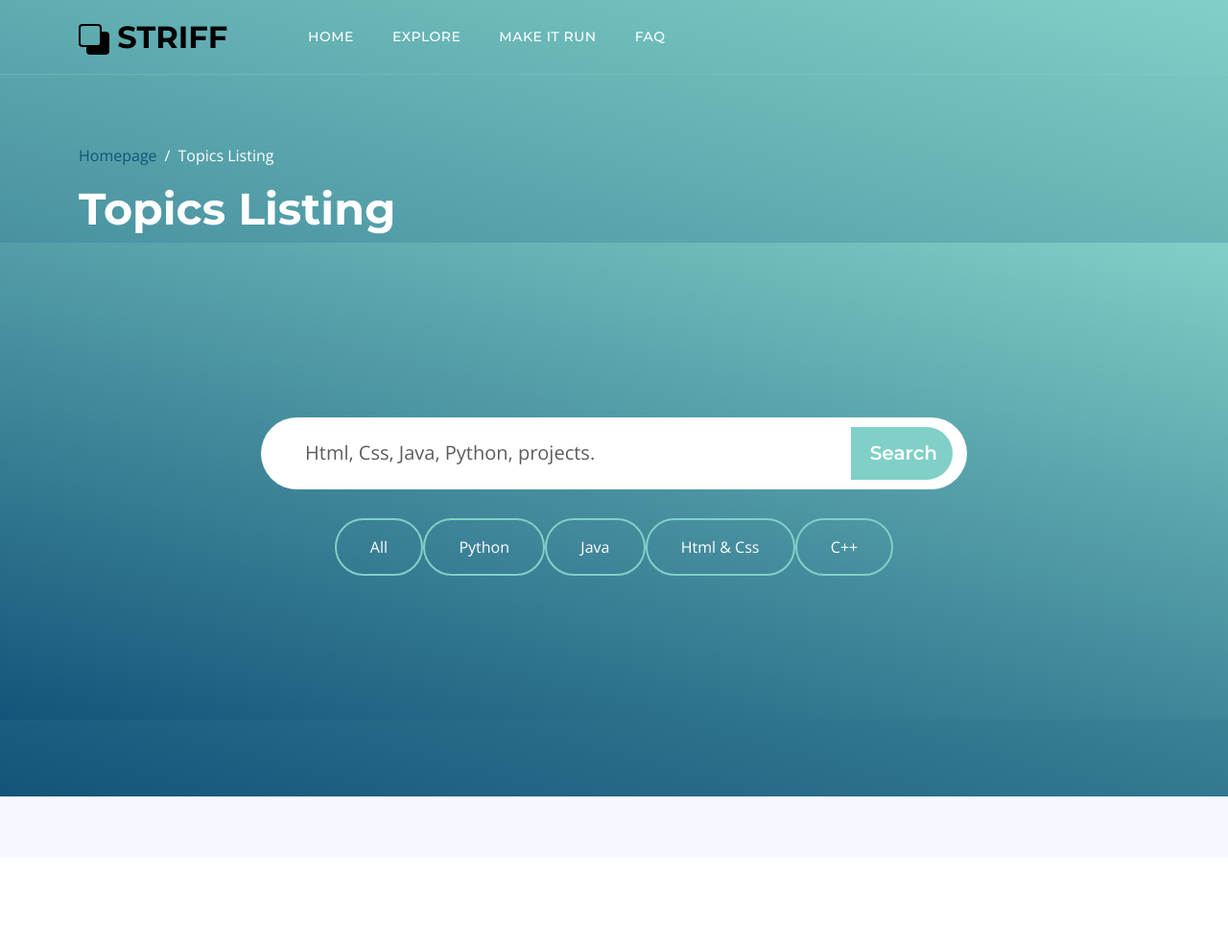
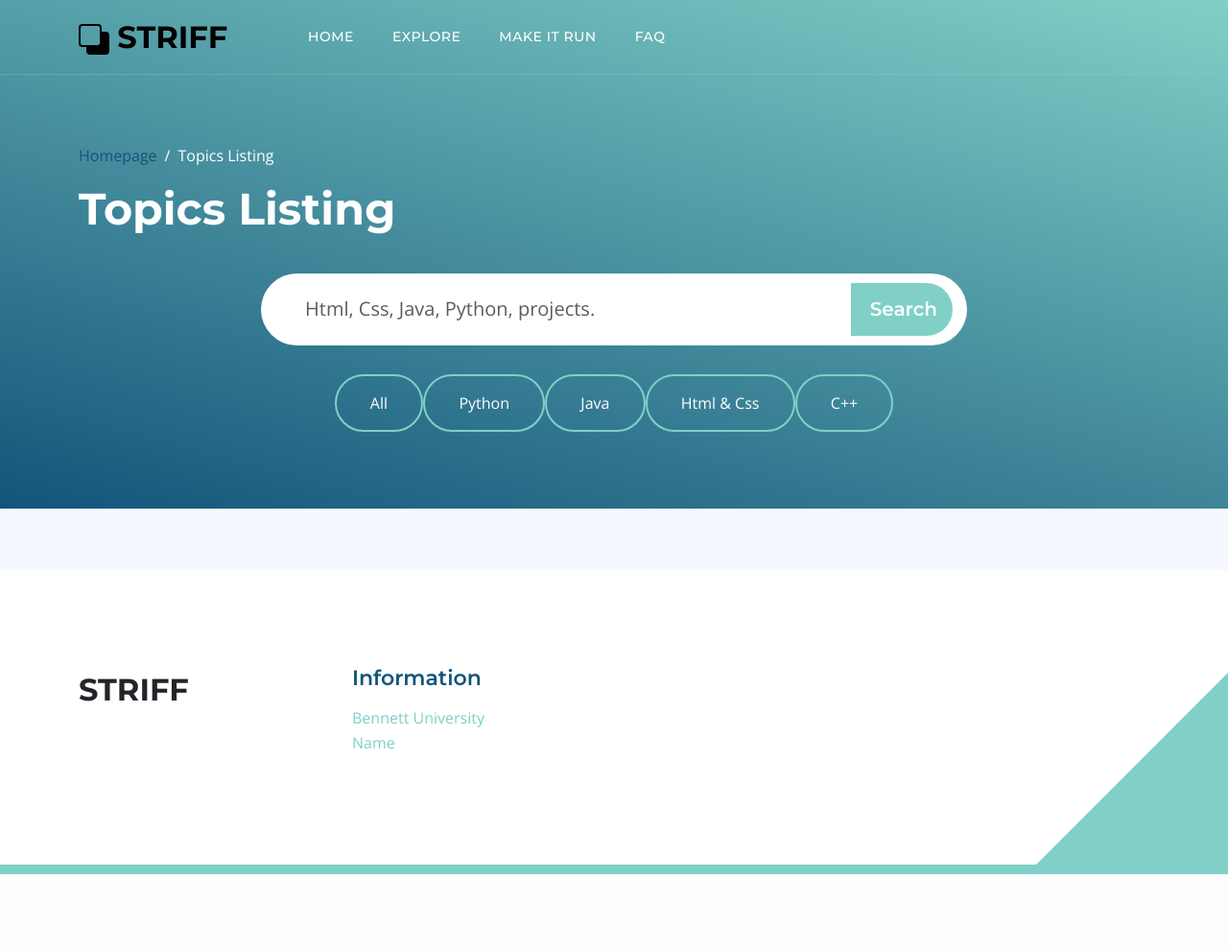
Before and after one commit to DEVAANSH001/STRIFF-PROJECT, a PHP site: page /index2.html in a window 1280 px wide. Shown: the top 990 px of the page at 96% size. After the commit the page ends 911 px from the top, so only its background shows below. Run offline with PHP 8.4, Linux system fonts and the light colour scheme.

```diff
--- a/style.css
+++ b/style.css
@@ -42,6 +42,11 @@ img {
 footer{
   background-color: white;
 }
+.hero-section{
+  background-image: none;
+  padding-top: 0px;
+  padding-bottom: 0px;
+}
 #search-button{
   border-bottom-left-radius: 0%;
   border-top-left-radius: 0%;
```
